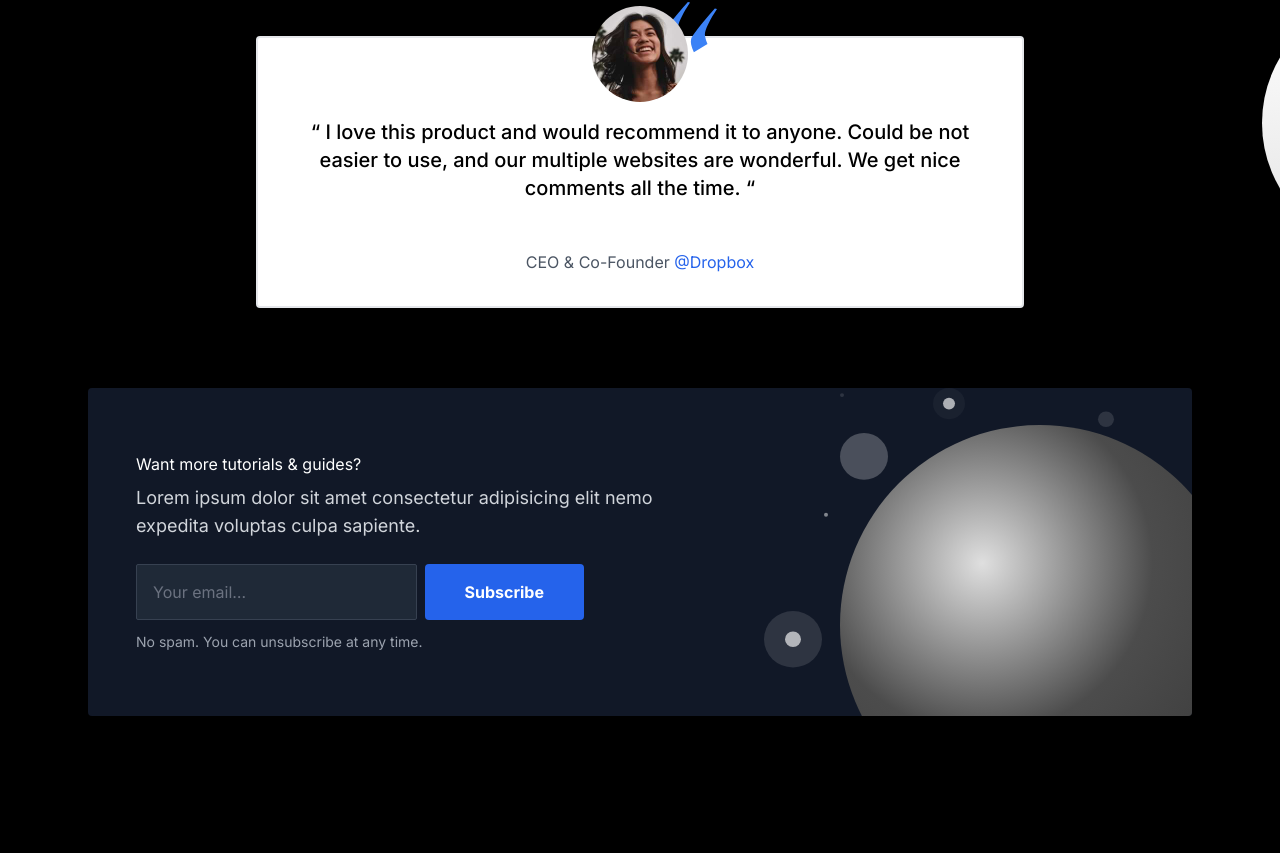
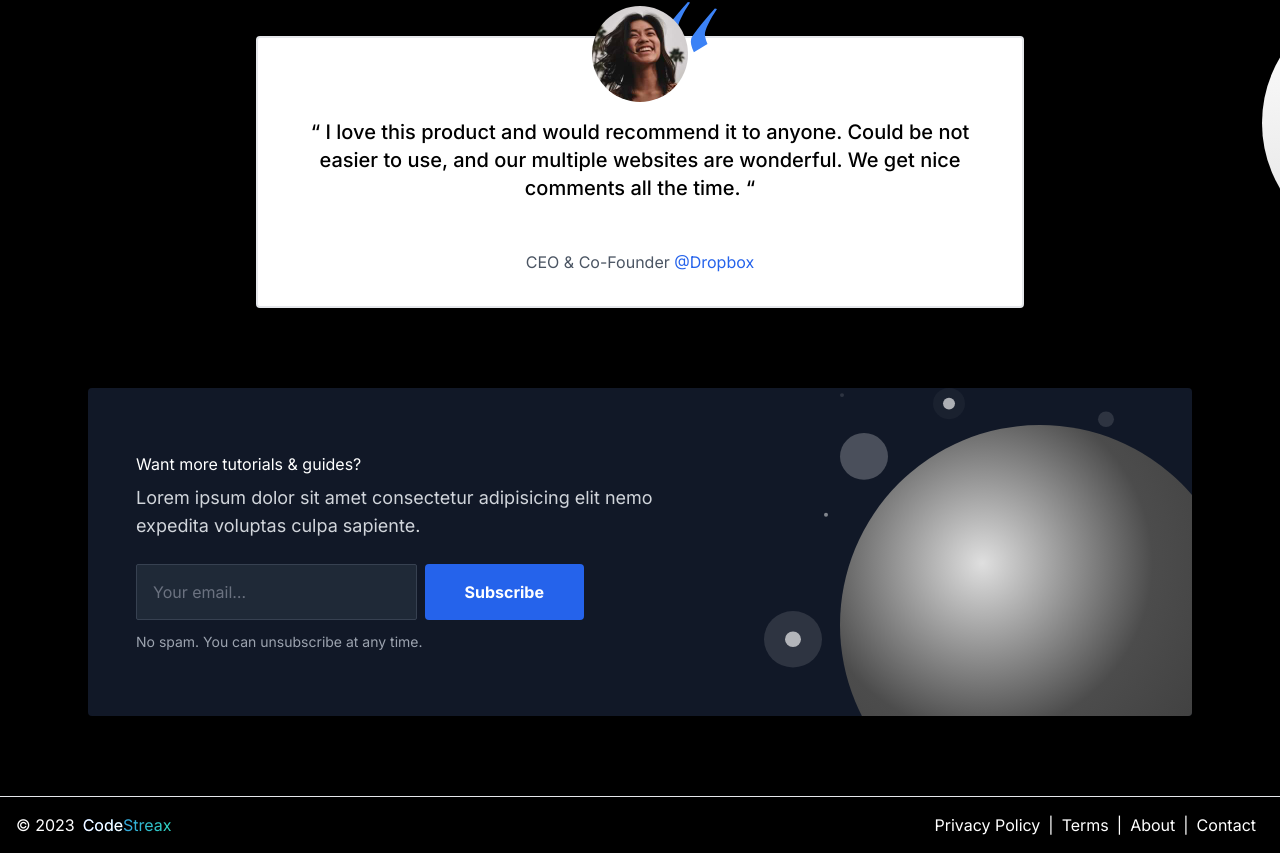
Before and after one commit to manraj2712/code-judge-turborepo, a Next.js app in the folder apps/web/: page / in a window 1280 px wide. Shown: the part 3084-3937 px from the top of the page. Before the commit the page ends 3880 px from the top, so only its background shows below. Built offline with nearby package versions, Linux system fonts and the light colour scheme; no server answers.

Commit message:
added footer component

```diff
--- a/apps/web/src/app/layout.tsx
+++ b/apps/web/src/app/layout.tsx
@@ -5,7 +5,7 @@ import NextAuthProvider from "../providers/next-auth-provider";
 import RecoilRootLayout from "../providers/recoil-root-provider";
 import Navbar from "@/components/navbar/navbar";
 import NavbarProfile from "@/components/navbar/navbar-profile";
-
+import Footer from "@/components/footer/footer";
 const inter = Inter({ subsets: ["latin"] });
 
 export const metadata: Metadata = {
@@ -27,6 +27,7 @@ export default function RootLayout({
               <NavbarProfile />
             </Navbar>
             {children}
+            <Footer/>
           </NextAuthProvider>
         </RecoilRootLayout>
       </body>
--- /dev/null
+++ b/apps/web/src/components/footer/footer.tsx
@@ -0,0 +1,53 @@
+
+import dayjs from 'dayjs';
+import Link from 'next/link';
+import React from 'react'
+
+export function Footer() {
+    const tabarr=[
+        {
+            name:'Privacy Policy',
+            href:'/privacy-policy'
+        },
+        {
+            name: 'Terms',
+            href: '/terms'
+        },
+        {
+            name: 'About',
+            href: '/about'
+        },
+        {
+            name: 'Contact',
+            href: '/contact'
+        }
+    ]
+    const year = dayjs().year();
+    return (
+        <footer className="flex w-full flex-row flex-wrap items-center justify-center  border-t border-blue-gray-50 py-4 text-center md:justify-between ">
+            <div className='flex flex-row gap-x-2'>
+                <h3 color="blue-gray" className="font-normal ml-4">
+                    &copy; {year}
+                </h3>
+                <h3 className="font-normal bg-clip-text text-transparent bg-gradient-to-r from-blue-500 to-teal-400">
+                    <span className="text-white">Code</span>
+                    Streax
+                </h3>
+            </div>
+            <div className='flex flex-row mx-4 flex-wrap gap-x-2 justify-center items-center'>
+                {tabarr.map((item,index)=>(
+                    <div className='flex flex-row flex-wrap gap-x-2'>
+                        <Link href={item.href} key={index}>
+                            {item.name}
+                    </Link>
+                    <p>{index !== tabarr.length - 1?"|":""}</p>
+                    </div>
+                )
+                )
+                 }
+            </div>
+        </footer>
+    );
+}
+
+export default Footer
```
